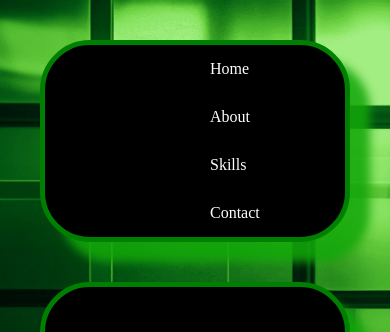
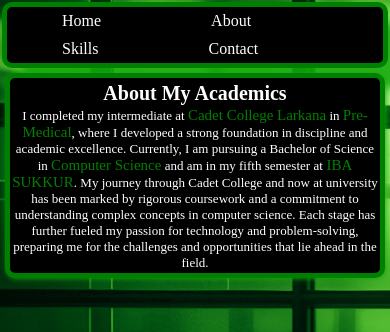
Before and after one commit to Maqsood-dev/Portfolio-template, a plain HTML site: page about.html in a window 390 px wide. Shown: the top 332 px of the page. Drawn offline with Linux system fonts and the light colour scheme.

Commit message:
Update about-style.css

```diff
--- a/about-style.css
+++ b/about-style.css
@@ -78,3 +78,131 @@ h1{
     color: green;
     font-size: 50px;
 }
+
+@media only screen and (max-width:1250px){
+    .manubar{
+        display: flex;
+        justify-content: space-evenly;
+        align-items: center;
+        margin: 5px;
+        border: 5px solid green;
+        background-color: black;
+        border-radius: 10px;
+        box-shadow: 1px 1px 5px rgba(19, 167, 9, 0.862);
+        flex-wrap: wrap;
+    }
+
+    .container{
+        display: flex;
+        justify-content:center ;
+        align-items: center;
+        margin: 5px;
+        border: 5px solid green;
+        background-color: black;
+        border-radius: 10px;
+        box-shadow: 1px 1px 5px rgba(19, 167, 9, 0.862);
+        flex-direction: column;
+        padding: 2px;
+    }
+
+    h1{
+        font-size: 50px;
+        color: white;
+        text-align: center;
+        margin: 5px 0px 20px 0px;
+    }
+
+    #inner-about-container{
+        color: white;
+        text-align: center;
+    }
+    #about-content{
+        font-size: 20px;
+
+    }
+    .content-main-text{
+        color: green;
+        font-size: 20px;
+    }
+
+    .manubar a{
+        color: white;
+        text-decoration: none;
+        text-align: center;
+        padding: 10px;
+        display: block;
+    }
+
+    .manubar li{
+        float: left;
+        padding: 0px 100px 0px 100px;
+    }
+}
+@media only screen and (max-width:950px){}
+@media only screen and (max-width:470px){
+    .manubar{
+        display: flex;
+        justify-content: space-evenly;
+        align-items: center;
+        margin: 2px;
+        border: 5px solid green;
+        background-color: black;
+        border-radius: 10px;
+        box-shadow: 20px 20px 10px rgba(19, 167, 9, 0.862);
+    }
+
+    .manubar ul{
+        list-style: none;
+        overflow: hidden;
+    }
+
+    .manubar a{
+        color: white;
+        text-decoration: none;
+        text-align: center;
+        padding: 5px;
+        display: block;
+    }
+
+    .manubar a:hover{
+        background-color: green;
+    }
+
+    .manubar li{
+        float:inline-start;
+        padding: 0px 50px 0px 50px;
+    }
+
+    .container{
+        display: flex;
+        justify-content:center ;
+        align-items: center;
+        margin: 5px;
+        border: 5px solid green;
+        background-color: black;
+        border-radius: 10px;
+        box-shadow: 1px 1px 5px rgba(19, 167, 9, 0.862);
+        flex-direction: column;
+        padding: 2px;
+    }
+
+    h1{
+        font-size: 20px;
+        color: white;
+        text-align: center;
+        margin: 2px 0px 2px 0px;
+    }
+
+    #inner-about-container{
+        color: white;
+        text-align: center;
+    }
+    #about-content{
+        font-size: 13px;
+
+    }
+    .content-main-text{
+        color: green;
+        font-size: 15px;
+    }
+}
```
